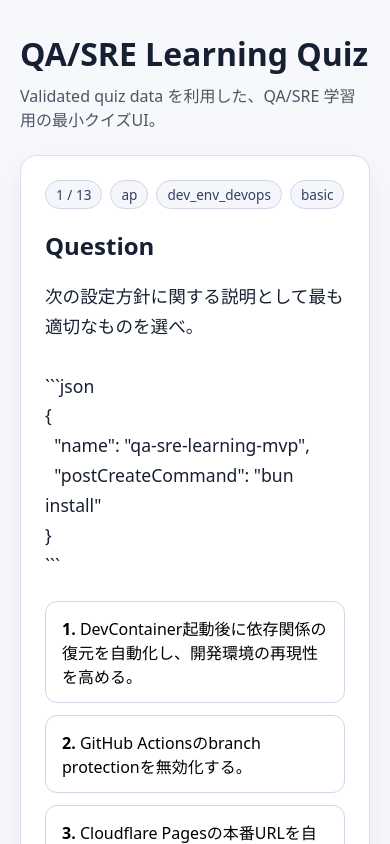
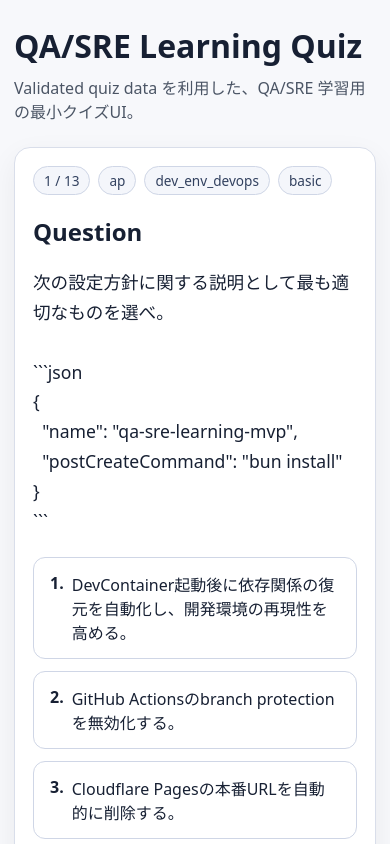
Before and after one commit to YUKI-MARUYAMA-job/qa-sre-learning-mvp, a React (Vite) app: page / in a window 390 px wide. Shown: the top 844 px of the page. Built offline with nearby package versions, Linux system fonts and the light colour scheme.

Commit message:
feat: クイズカードの選択肢に正誤表示を追加し、スタイルを改善

```diff
--- a/src/client/components/QuizCard.tsx
+++ b/src/client/components/QuizCard.tsx
@@ -40,21 +40,58 @@ export function QuizCard({
       <p className="question-text">{question.question}</p>
 
       <div className="options" aria-label="選択肢">
-        {answerKeys.map((key) => (
+        {answerKeys.map((key) => {
+          const isSelected = selectedAnswer === key;
+          const isCorrectOption = question.answer === key;
+          const isIncorrectSelected =
+            isAnswered && isSelected && !isCorrectOption;
+
+          const optionClassName = [
+            "option-button",
+            isSelected ? "selected" : "",
+            isAnswered && isCorrectOption ? "correct" : "",
+            isIncorrectSelected ? "incorrect" : ""
+          ]
+            .filter(Boolean)
+            .join(" ");
+
+          const statusLabel =
+            isAnswered && isCorrectOption
+              ? "正解"
+              : isIncorrectSelected
+                ? "不正解"
+                : "";
+
+          return (
             <button
               key={key}
               type="button"
-            className={`option-button ${selectedAnswer === key ? "selected" : ""}`}
+              className={optionClassName}
               onClick={() => onSelectAnswer(key)}
               disabled={isAnswered}
+              aria-label={`${key}. ${question.options[key]}${statusLabel ? ` ${statusLabel}` : ""
+                }`}
             >
-            <strong>{key}.</strong> {question.options[key]}
+              <strong>{key}.</strong>
+              <span>{question.options[key]}</span>
+
+              {statusLabel ? (
+                <span className="option-status" aria-hidden="true">
+                  {statusLabel}
+                </span>
+              ) : null}
             </button>
-        ))}
+          );
+        })}
       </div>
 
       {isAnswered && (
-        <div className="feedback">
+        <div
+          className={`feedback ${isCorrect ? "feedback--correct" : "feedback--incorrect"
+            }`}
+          role="status"
+          aria-live="polite"
+        >
           <h3>{isCorrect ? "正解" : "不正解"}</h3>
           <p>
             正答: <strong>{question.answer}</strong>
--- a/src/client/styles/client.css
+++ b/src/client/styles/client.css
@@ -5,8 +5,28 @@
     BlinkMacSystemFont,
     "Segoe UI",
     sans-serif;
+
   color: #172033;
   background: #f7f8fb;
+
+  --color-text: #172033;
+  --color-muted: #64748b;
+  --color-panel: #ffffff;
+  --color-border: #d9deea;
+  --color-soft-border: #cfd6e6;
+  --color-soft-bg: #f4f6fb;
+  --color-selected-bg: #eef2ff;
+  --color-selected-border: #334155;
+
+  --color-correct-border: #1f883d;
+  --color-correct-bg: #dafbe1;
+  --color-correct-text: #116329;
+
+  --color-incorrect-border: #cf222e;
+  --color-incorrect-bg: #ffebe9;
+  --color-incorrect-text: #a40e26;
+
+  --focus-ring: 0 0 0 3px rgb(51 65 85 / 24%);
 }
 
 * {
@@ -19,6 +39,11 @@ body {
 
 button {
   font: inherit;
+}
+
+button:focus-visible {
+  outline: none;
+  box-shadow: var(--focus-ring);
 }
 
 .app-shell {
@@ -42,8 +67,8 @@ button {
 }
 
 .panel {
-  background: #ffffff;
-  border: 1px solid #d9deea;
+  background: var(--color-panel);
+  border: 1px solid var(--color-border);
   border-radius: 16px;
   padding: 24px;
   box-shadow: 0 10px 30px rgb(15 23 42 / 6%);
@@ -58,12 +83,12 @@ button {
 
 .badge {
   display: inline-flex;
-  border: 1px solid #cfd6e6;
+  border: 1px solid var(--color-soft-border);
   border-radius: 999px;
   padding: 4px 10px;
   font-size: 0.85rem;
   color: #32415f;
-  background: #f4f6fb;
+  background: var(--color-soft-bg);
 }
 
 .question-text {
@@ -79,21 +104,60 @@ button {
 }
 
 .option-button {
+  display: flex;
+  align-items: center;
+  gap: 0.5rem;
+  width: 100%;
   text-align: left;
-  border: 1px solid #cfd6e6;
+  border: 1px solid var(--color-soft-border);
   border-radius: 12px;
   background: #ffffff;
+  color: var(--color-text);
   padding: 14px 16px;
   cursor: pointer;
 }
 
-.option-button:hover {
-  background: #f4f6fb;
+.option-button:not(:disabled):hover {
+  background: var(--color-soft-bg);
+}
+
+.option-button:disabled {
+  cursor: default;
+  opacity: 1;
 }
 
 .option-button.selected {
-  border-color: #334155;
-  background: #eef2ff;
+  border-color: var(--color-selected-border);
+  background: var(--color-selected-bg);
+}
+
+.option-button.correct {
+  border-color: var(--color-correct-border);
+  background: var(--color-correct-bg);
+}
+
+.option-button.incorrect {
+  border-color: var(--color-incorrect-border);
+  background: var(--color-incorrect-bg);
+}
+
+.option-button.correct,
+.option-button.incorrect {
+  font-weight: 600;
+}
+
+.option-status {
+  margin-left: auto;
+  font-weight: 700;
+  white-space: nowrap;
+}
+
+.option-button.correct .option-status {
+  color: var(--color-correct-text);
+}
+
+.option-button.incorrect .option-status {
+  color: var(--color-incorrect-text);
 }
 
 .feedback {
@@ -101,7 +165,29 @@ button {
   padding: 16px;
   margin-top: 16px;
   background: #f8fafc;
-  border: 1px solid #d9deea;
+  border: 1px solid var(--color-border);
+}
+
+.feedback h3 {
+  margin-top: 0;
+}
+
+.feedback--correct {
+  border-color: var(--color-correct-border);
+  background: var(--color-correct-bg);
+  color: var(--color-correct-text);
+}
+
+.feedback--incorrect {
+  border-color: var(--color-incorrect-border);
+  background: var(--color-incorrect-bg);
+  color: var(--color-incorrect-text);
+}
+
+.feedback--correct .muted,
+.feedback--incorrect .muted {
+  color: currentColor;
+  opacity: 0.78;
 }
 
 .actions {
@@ -119,8 +205,13 @@ button {
   cursor: pointer;
 }
 
+.primary-button:disabled {
+  cursor: not-allowed;
+  opacity: 0.55;
+}
+
 .secondary-button {
-  border: 1px solid #cfd6e6;
+  border: 1px solid var(--color-soft-border);
   border-radius: 12px;
   background: #ffffff;
   color: #172033;
@@ -128,10 +219,33 @@ button {
   cursor: pointer;
 }
 
+.secondary-button:disabled {
+  cursor: not-allowed;
+  opacity: 0.55;
+}
+
 .muted {
-  color: #64748b;
+  color: var(--color-muted);
 }
 
 .error {
   color: #991b1b;
 }
+
+@media (max-width: 640px) {
+  .app-shell {
+    padding: 24px 14px;
+  }
+
+  .panel {
+    padding: 18px;
+  }
+
+  .option-button {
+    align-items: flex-start;
+  }
+
+  .option-status {
+    margin-left: 0;
+  }
+}
```
Lines whose indentation alone changed are shown as unchanged.
